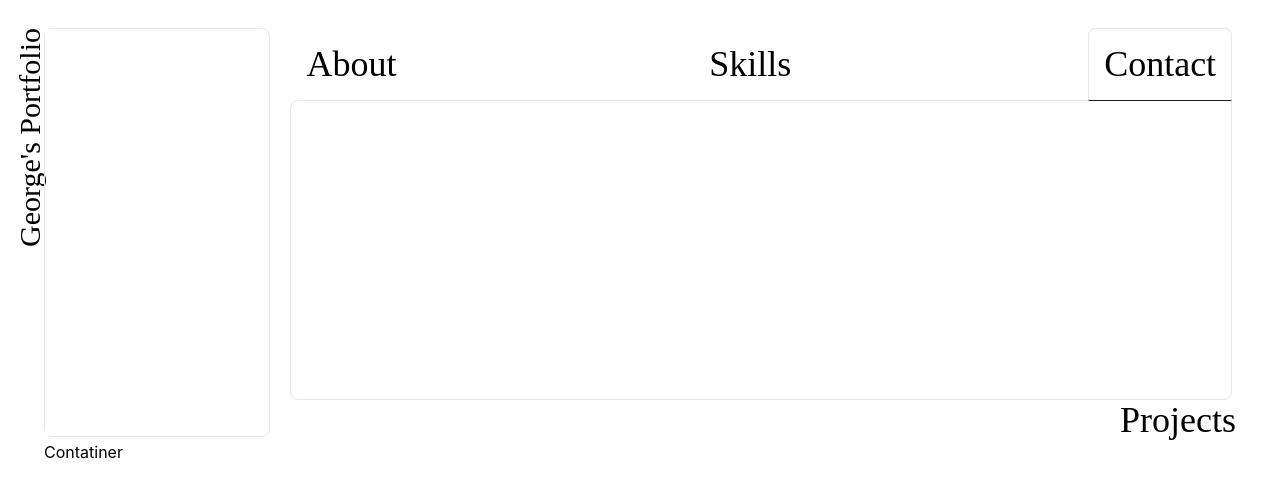
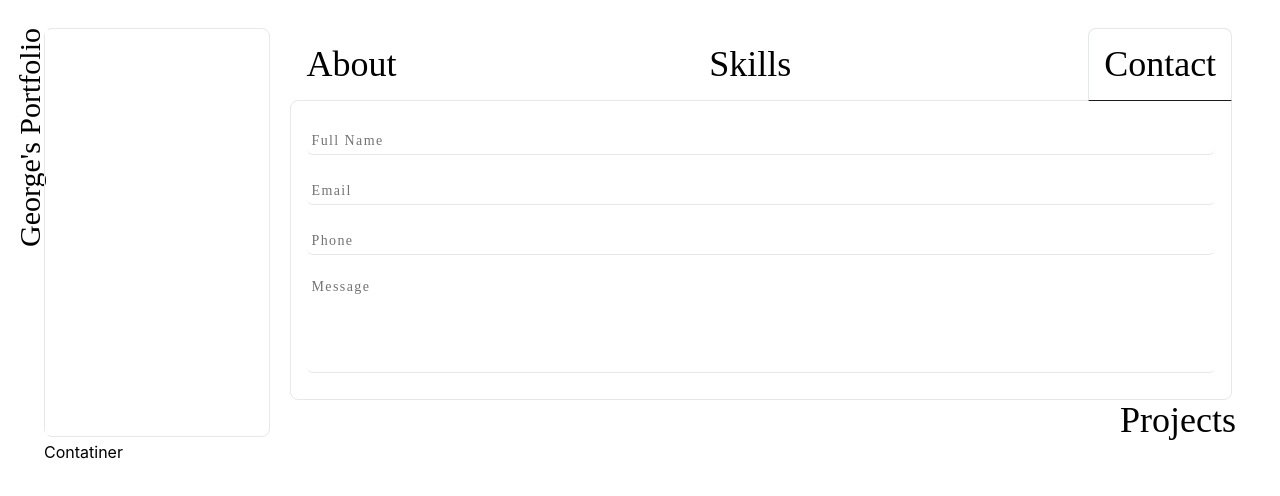
Before and after one commit to drfrank66613/personal-portfolio-website, a Next.js app: page /contact in a window 1280 px wide. Shown: the top 496 px of the page. Built offline with nearby package versions, Linux system fonts and the light colour scheme; a web font is replaced by a local one.

Commit message:
Update ContactContent.tsx
-add in form element with some inputs and textarea for Contact page
-remove unnecessary code

```diff
--- a/components/ContactContent.tsx
+++ b/components/ContactContent.tsx
@@ -1,38 +1,23 @@
 import { motion, Variants, AnimatePresence } from "framer-motion";
 import {
   containerVariants,
+  contactContentVariants,
   contentVariants,
   letterVariants,
 } from "../utils/variants";
+import CustomInput from "./CustomInput";
 
 const ContactContent = () => {
-  const text1 = `Contact`;
-
   return (
-    <>
-      <div
-      // key="test"
-      // className="content-border border rounded-lg rounded-t-none p-4 w-full h-full overflow-y-auto"
-      // variants={containerVariants}
-      // initial="hidden"
-      // animate="visible"
-      // exit="exit"
-      >
-        <motion.p
-          variants={contentVariants}
-          // initial="hidden"
-          // animate={animation}
-          className="tracking-widest text-justify"
-        >
-          {text1.split("").map((char, index) => (
-            <motion.span key={char + "-" + index} variants={letterVariants}>
-              {char}
-            </motion.span>
-          ))}
-        </motion.p>
-      </div>
-      {/* <button onClick={() => cycleAnimation()}>Speed Up</button> */}
-    </>
+    <motion.form
+      variants={contactContentVariants}
+      className="h-full flex flex-col justify-evenly"
+    >
+      <input type="text" id="name" name="name" placeholder="Full Name" />
+      <input type="email" id="email" name="email" placeholder="Email" />
+      <input type="phone" id="phone" name="phone" placeholder="Phone" />
+      <textarea id="message" name="message" placeholder="Message" />
+    </motion.form>
   );
 };
 
```
